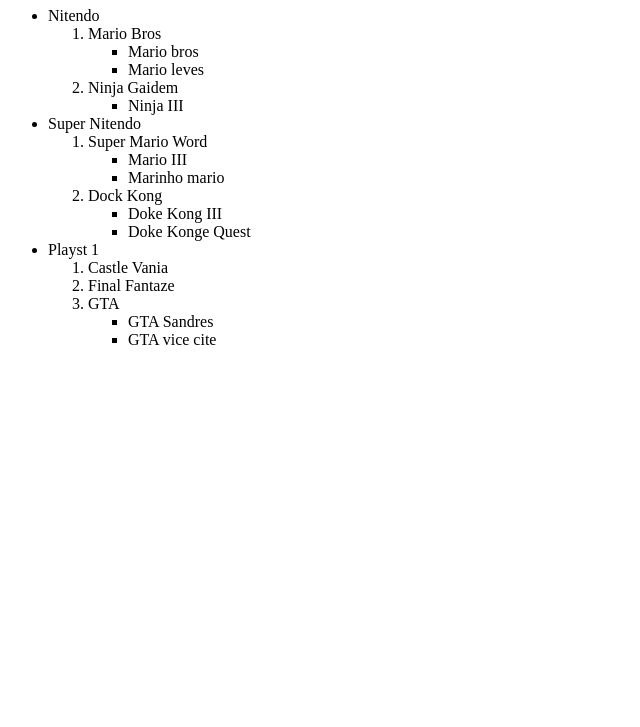
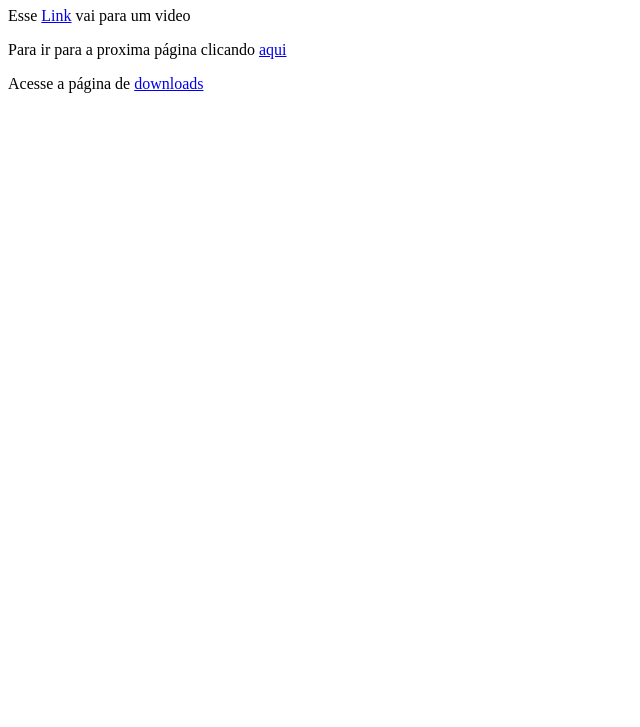
Before and after one commit to 3vinicius/HTML-CSS-REVISAO, a plain HTML site: page Exercicios/010/index.html in a window 1280 px wide. Shown: the part 73-800 px from the top of the page, without its empty margins (0-640 px from the left). Drawn offline with Linux system fonts and the light colour scheme.

Commit message:
Exercicios

```diff
--- a/Exercicios/010/index.html
+++ b/Exercicios/010/index.html
@@ -1,63 +1,20 @@
 <!DOCTYPE html>
-<html lang="pt-br">
+<html lang="en">
 <head>
     <meta charset="UTF-8">
     <meta http-equiv="X-UA-Compatible" content="IE=edge">
     <meta name="viewport" content="width=device-width, initial-scale=1.0">
-    <title>Lista de Jogos </title>
+    <title>Document</title>
 </head>
 <body>
-    <h1>Jogos Favoritos</h1>
-    <ul>
-        <li>
-            Nitendo
-            <ol>
-                <li>Mario Bros
-                    <ul>
-                        <li>Mario bros</li>
-                        <li>Mario leves</li>
-                    </ul>
-                </li>
-                <li>Ninja Gaidem
-                    <ul>
-                        <li>Ninja III</li>
-                    </ul>
-                </li>
 
-            </ol>
-        </li>
+    <h1>HiperLinks e Downloads</h1>
 
-        <li>
-            Super Nitendo
-            <ol>
-                <li>Super Mario Word
-                    <ul>
-                        <li>Mario III</li>
-                        <li>Marinho mario</li>
-                    </ul>
-                </li>
-                <li>Dock Kong
-                    <ul>
-                        <li>Doke Kong III</li>
-                        <li>Doke Konge Quest</li>
-                    </ul>
-                </li>
-            </ol>
-        </li>
-        <li>
-            Playst 1
-            <ol>
-                <li>Castle Vania</li>
-                <li>Final Fantaze</li>
-                <li>GTA
-                    <ul>
-                        <li>GTA Sandres</li>
-                        <li>GTA vice cite</li>
-                    </ul>
-                </li>
-            </ol>
-        </li>
-    </ul>
+   <p> Esse <a href="https://www.youtube.com/watch?v=BNHR6IQJGZs" hreflang="pt-br" target="_blank" rel="external"> Link</a> vai para um video </p>
 
+
+   <p>Para ir para a proxima página clicando <a href="pagina 2/index2.html" rel="next">aqui</a></p>
+
+   <p>Acesse a página de <a href="dawnloads.html" rel="next" hreflang="pt-br">downloads</a></p>
 </body>
 </html>
```
Also changed, not shown: Desafios/005/index.html (added, +40 -0 lines), Exercicios/011/index.html (+19 -6 lines), Desafios/005/img/circle.png (added), Exercicios/010/dawnloads.html (renamed from Exercicios/011/dawnloads.html), Exercicios/010/downloads/favicon.ico (renamed from Exercicios/011/downloads/favicon.ico), Exercicios/010/pagina 2/index2.html (renamed from Exercicios/011/pagina 2/index2.html), Exercicios/011/img/foto-g.png (added), Exercicios/011/img/foto-m.png (added), Exercicios/011/img/foto-p.png (added), 3 other files.
